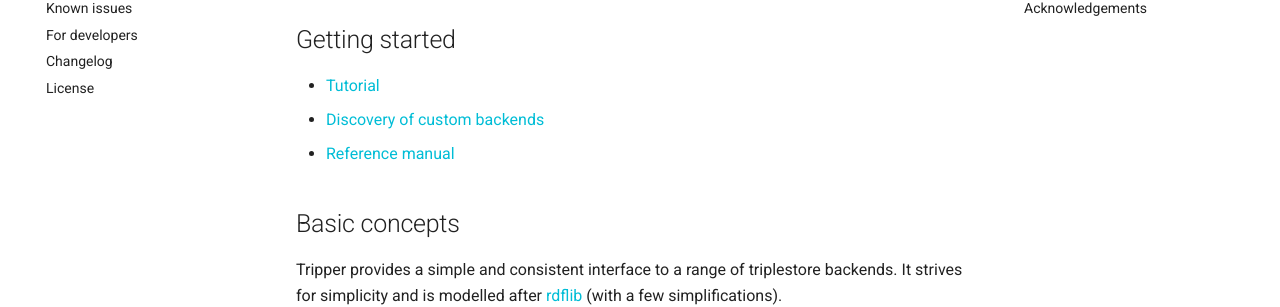
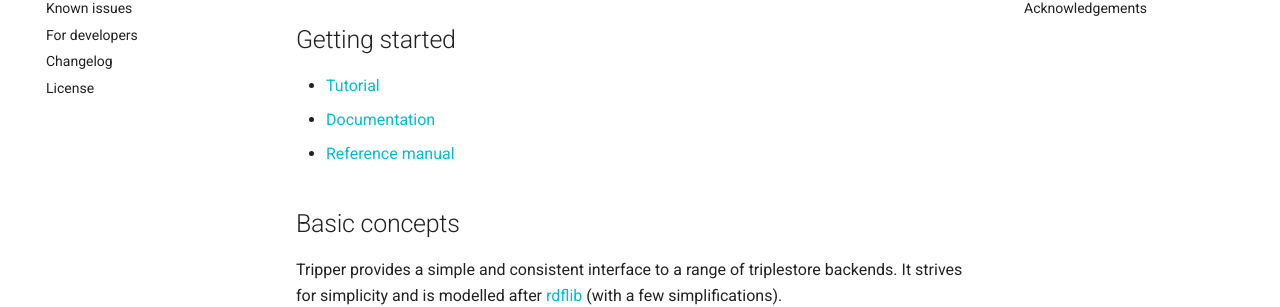
Before and after one commit to EMMC-ASBL/tripper, an MkDocs documentation site: the page built from docs/index.md, in a window 1280 px wide and 900 px high. Shown: the part 292-599 px from the top of the window. Built offline with MkDocs 1.6.1 and Material for MkDocs 9.7.7, drawn with Linux system fonts in a browser that asks for light colours; comment, search, counter and statistics services are not loaded; the version menu is left out.

```diff
--- a/docs/index.md
+++ b/docs/index.md
@@ -12,7 +12,7 @@ Tripper
 Getting started
 ---------------
 * [Tutorial]
-* [Discovery of custom backends]
+* [Documentation]
 * [Reference manual]
 
 
@@ -106,11 +106,12 @@ We gratefully acknowledge the following projects for supporting the development
 
 
 [Tutorial]: https://emmc-asbl.github.io/tripper/latest/tutorial/
+[Documentation]: https://emmc-asbl.github.io/tripper/latest/
+[Reference manual]: https://emmc-asbl.github.io/tripper/latest/api_reference/triplestore/
+[Discovery of custom backends]: https://emmc-asbl.github.io/tripper/latest/backend_discovery/
 [tripper.datadoc]: https://emmc-asbl.github.io/tripper/latest/datadoc/introduction/
 [tripper.mappings]: https://emmc-asbl.github.io/tripper/latest/api_reference/mappings/mappings/
 [tripper.convert]: https://emmc-asbl.github.io/tripper/latest/api_reference/convert/convert/
-[Discovery of custom backends]: https://emmc-asbl.github.io/tripper/latest/backend_discovery/
-[Reference manual]: https://emmc-asbl.github.io/tripper/latest/api_reference/triplestore/
 [Known issues]: https://emmc-asbl.github.io/tripper/latest/known-issues/
 [MIT license]: https://emmc-asbl.github.io/tripper/latest/LICENSE/
 [tripper]: https://emmc-asbl.github.io/tripper
```
Also changed, not shown: README.md (+4 -3 lines).
